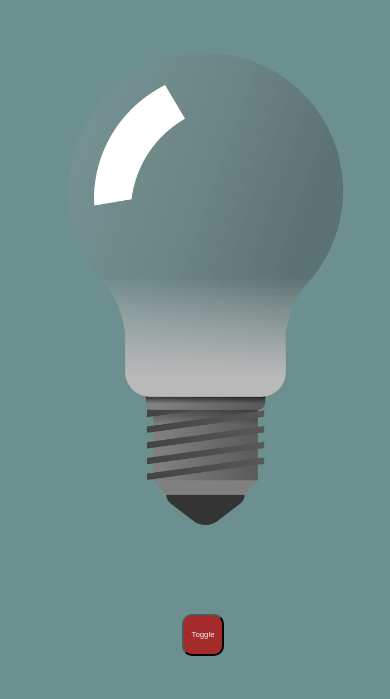
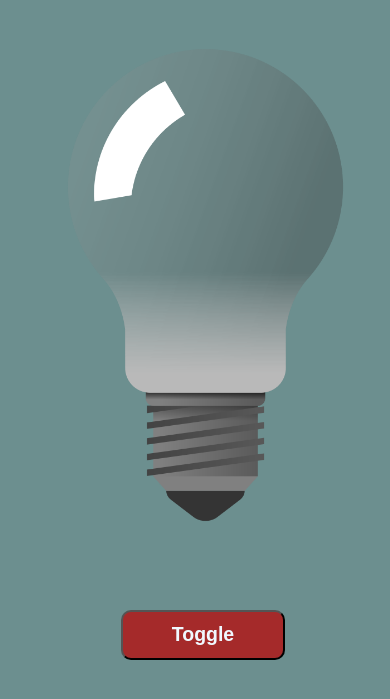
Before and after one commit to KrushnaX0X0/DOM-bulb, a plain HTML site: page index.html in a window 390 px wide. Shown: the part 119-818 px from the top of the page. Drawn offline with Linux system fonts and the light colour scheme.

Commit message:
add responsive

```diff
--- a/index.html
+++ b/index.html
@@ -42,8 +42,19 @@
             font-weight: 500;
         }
         .back{
-            filter: drop-shadow(10px 100px 100px rgb(255, 235, 9));
+            filter: drop-shadow(12px 100px 100px rgb(248, 228, 4));
         }
+
+    @media screen and (max-width:480px){
+
+       .btn{
+        height: 6vh;
+        width: 42vw;
+        font-size: 5vw;
+        font-weight: 600;
+       }
+
+    }
     </style>
     <div class="continer">
         <img src="off.png" alt=""  id="Bulb">
```
